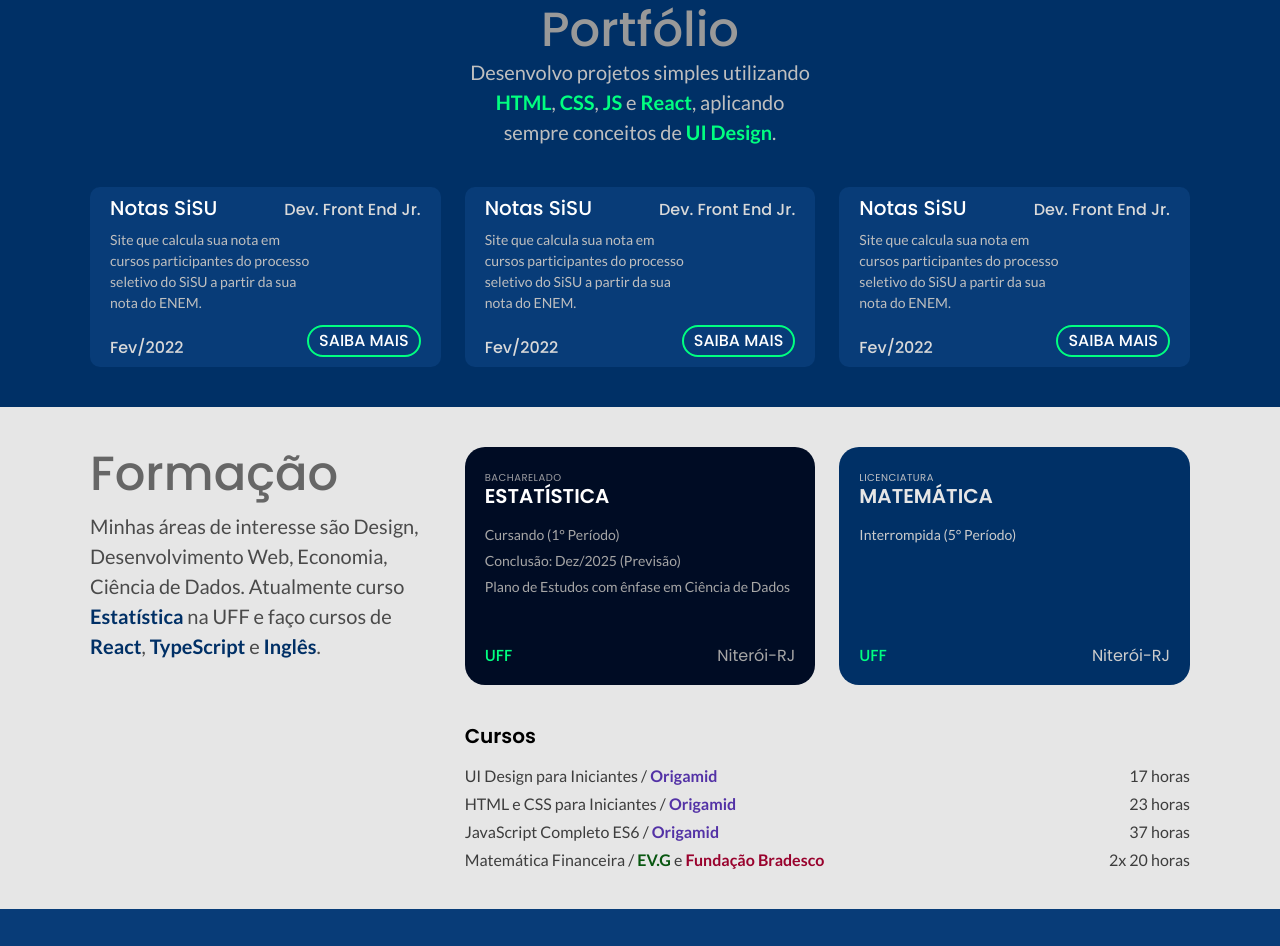
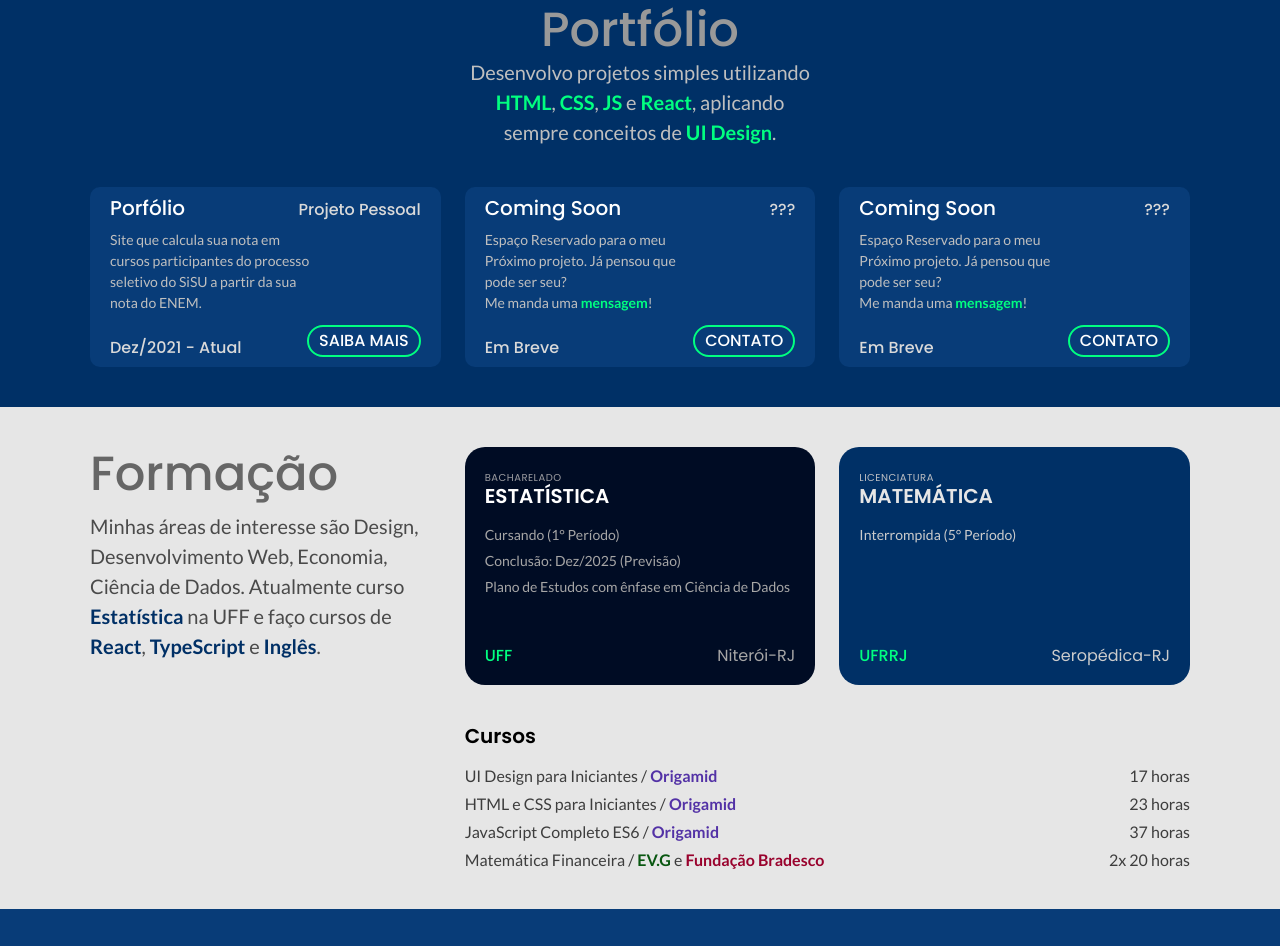
Before and after one commit to DN4Davi/Portfolio_01, a plain HTML site: page index.html in a window 1280 px wide. Shown: the part 837-1783 px from the top of the page. Drawn offline with Linux system fonts and the light colour scheme.

Commit message:
alteração de texto

```diff
--- a/index.html
+++ b/index.html
@@ -36,25 +36,27 @@
                 <p>Desenvolvo projetos simples utilizando <strong>HTML</strong>, <strong>CSS</strong>, <strong>JS</strong> e <strong>React</strong>, aplicando sempre conceitos de <strong>UI Design</strong>.</p>
             </div>
             <div class="project">
-                <h3>Notas SiSU</h3>
-                <span class="job">Dev. Front End Jr.</span>
+                <h3>Porfólio</h3>
+                <span class="job">Projeto Pessoal</span>
                 <p>Site que calcula sua nota em cursos participantes do processo seletivo do SiSU a partir da sua nota do ENEM.</p>
-                <time datetime="2022-02">Fev/2022</time>
+                <time datetime="2021-12">Dez/2021 - Atual</time>
                 <a href="#">Saiba Mais</a>
             </div>
             <div class="project">
-                <h3>Notas SiSU</h3>
-                <span class="job">Dev. Front End Jr.</span>
-                <p>Site que calcula sua nota em cursos participantes do processo seletivo do SiSU a partir da sua nota do ENEM.</p>
-                <time datetime="2022-02">Fev/2022</time>
-                <a href="#">Saiba Mais</a>
+                <h3>Coming Soon</h3>
+                <span class="job">???</span>
+                <p>Espaço Reservado para o meu Próximo projeto. Já pensou que pode ser seu?</p>
+                <p>Me manda uma <strong id="call-to-action">mensagem</strong>!</p>
+                <time>Em Breve</time>
+                <a href="#">Contato</a>
             </div>
             <div class="project">
-                <h3>Notas SiSU</h3>
-                <span class="job">Dev. Front End Jr.</span>
-                <p>Site que calcula sua nota em cursos participantes do processo seletivo do SiSU a partir da sua nota do ENEM.</p>
-                <time datetime="2022-02">Fev/2022</time>
-                <a href="#">Saiba Mais</a>
+                <h3>Coming Soon</h3>
+                <span class="job">???</span>
+                <p>Espaço Reservado para o meu Próximo projeto. Já pensou que pode ser seu?</p>
+                <p>Me manda uma <strong id="call-to-action">mensagem</strong>!</p>
+                <time>Em Breve</time>
+                <a href="#">Contato</a>
             </div>
         </div>
     </section>
@@ -80,7 +82,7 @@
                 <ul>
                     <li>Interrompida (5° Período)</li>
                 </ul>
-                <address><span class="university-name">UFF</span> <span class="university-city">Niterói-RJ</span></address>
+                <address><span class="university-name">UFRRJ</span> <span class="university-city">Seropédica-RJ</span></address>
             </div>
             <div class="courses">
                 <h3>Cursos</h3>
```
Also changed, not shown: css/style.css.
